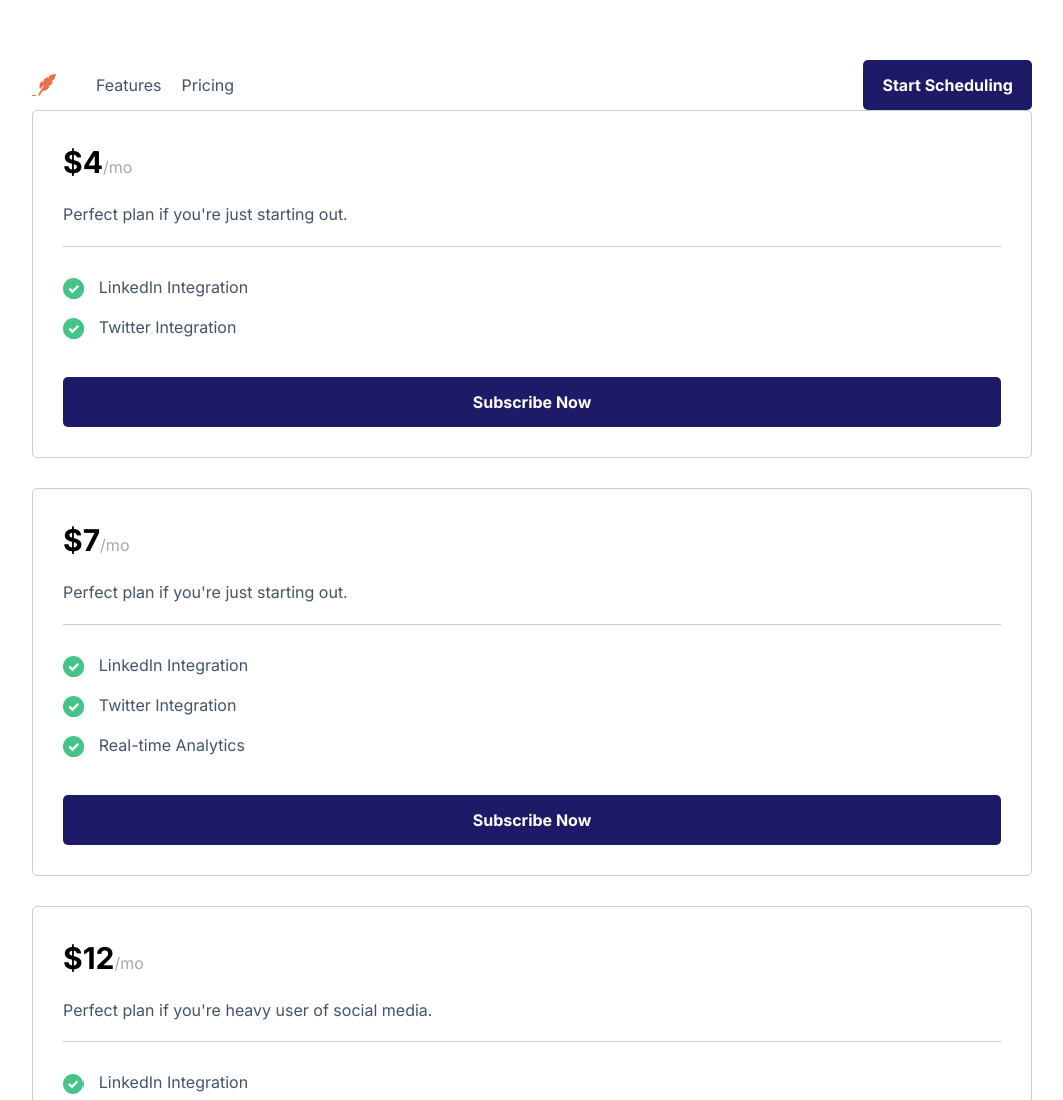
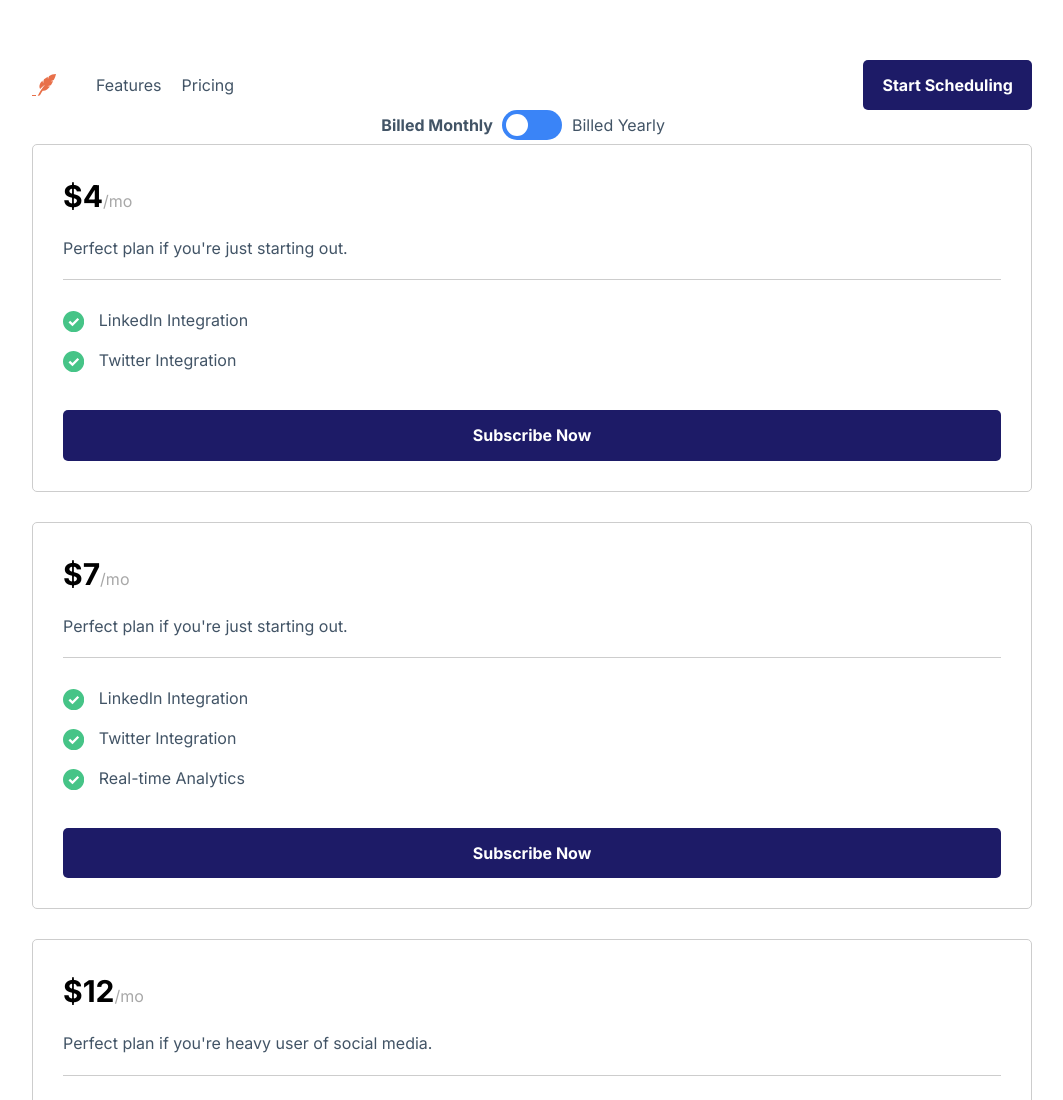
Before and after one commit to charmainelhm/codewell-TimeNow-webpage, a plain HTML site: page pricing.html in a window 1280 px wide. Shown: the top 1100 px of the page, without its empty margins (108-1171 px from the left). Drawn offline with Linux system fonts and the light colour scheme.

Commit message:
Feat: Build the toggler button component.

```diff
--- a/css/style.css
+++ b/css/style.css
@@ -115,6 +115,71 @@ a:focus {
 .btn:hover,
 .btn:focus {
   opacity: 0.8;
+}
+
+/* Toggler Button */
+.toggler-btn {
+  text-align: center;
+}
+.checkbox {
+  opacity: 0;
+  position: absolute;
+}
+.toggler-container {
+  display: inline-block;
+  width: 60px;
+  height: 30px;
+  background-color: #3a84f7;
+  border-radius: 50px;
+  position: relative;
+  transition: background-color 0.2s ease-out;
+}
+
+.checkbox:checked + .toggler-container {
+  background-color: #286ad4;
+}
+
+.toggler-knob {
+  width: 22px;
+  height: 22px;
+  background-color: var(--color-bg-main);
+  border-radius: 50%;
+  position: absolute;
+  top: 4px;
+  left: 4px;
+  cursor: pointer;
+  transform: translateX(0);
+  transition: transform 0.2s ease-out;
+}
+
+.checkbox:checked + .toggler-container .toggler-knob {
+  transform: translateX(29px);
+}
+
+.label-monthly,
+.label-yearly {
+  position: absolute;
+  white-space: nowrap;
+  top: 4px;
+}
+
+.label-monthly {
+  right: 69px;
+  font-weight: 700;
+  transition: font-weight 0.1s ease-out;
+}
+
+.label-yearly {
+  left: 70px;
+  transition: font-weight 0.1s ease-out;
+}
+
+.checkbox:checked + .toggler-container .label-monthly {
+  font-weight: 400;
+}
+
+.checkbox:checked + .toggler-container .label-yearly {
+  font-weight: 700;
 }
 
 /* Input Group */
--- a/pricing.html
+++ b/pricing.html
@@ -35,6 +35,14 @@
         </ul>
       </nav>
     </header>
+    <div class="toggler-btn">
+      <input class="checkbox" type="checkbox" id="chk" />
+      <label for="chk" class="toggler-container">
+        <p class="label-monthly">Billed Monthly</p>
+        <p class="label-yearly">Billed Yearly</p>
+        <div class="toggler-knob"></div>
+      </label>
+    </div>
     <div class="card container">
       <p class="card__pricing">$4</p>
       <p class="card__description">Perfect plan if you're just starting out.</p>
```
Also changed, not shown: Components/button.html (+10 -0 lines).
